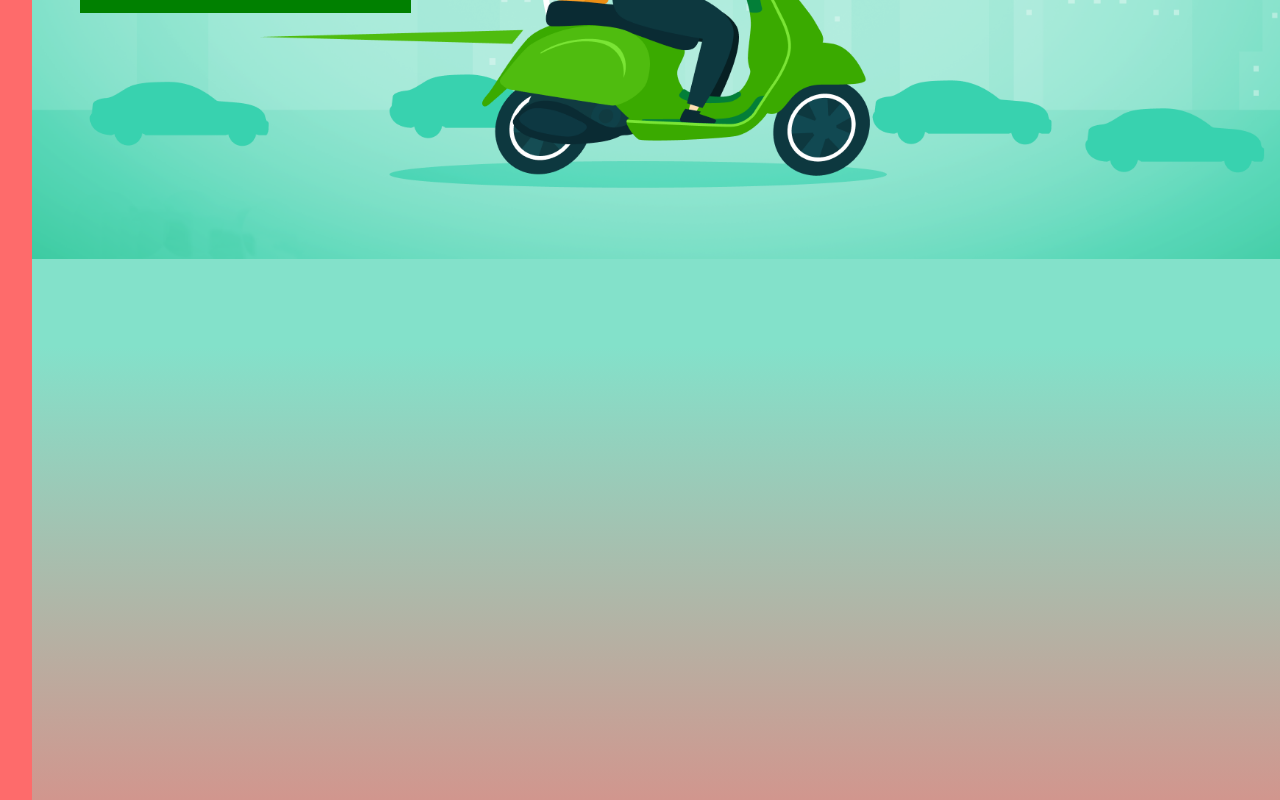
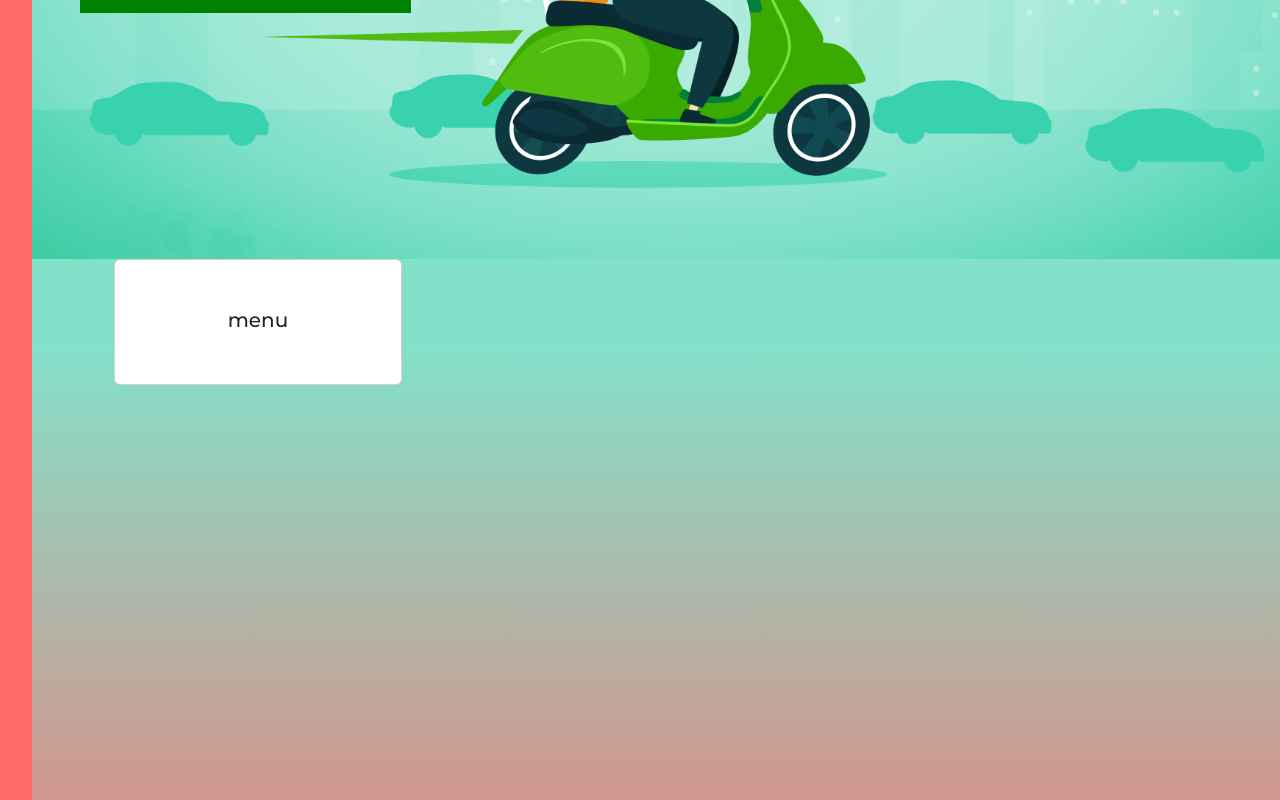
Before and after one commit to AimanFadil/deliveboo_vite, a Vue app: page /restaurants/1 in a window 1280 px wide. Shown: the top 800 px of the page. Built offline with nearby package versions, Linux system fonts and the light colour scheme; no server answers.

Commit message:
link and route

```diff
--- a/src/pages/HomeApp.vue
+++ b/src/pages/HomeApp.vue
@@ -72,7 +72,8 @@ export default {
     <div class="row">
         <div class="col-12 text-center  my-3"><h3 >Ristoranti:</h3></div>
         <div class="col-12" v-for="(restaurant, index) in SelectedRestaurants">
-            NOME ATTIVITA':{{ restaurant.business_name }} <br>
+            <router-link :to="{ name: 'single-restaurant', params: {id: restaurant.id} }" class="text-danger">
+            NOME ATTIVITA':{{ restaurant.business_name }}</router-link> <br>
             <div><span v-for="(type, index) in restaurant.typologies"> {{type.name+' '}} </span> </div>
             INDIRIZZO :{{ restaurant.address }} <br>
 
@@ -80,9 +81,9 @@ export default {
         </div>
     </div>
 </div>
+
 </template>
 
 <style lang="scss" scoped>
 @use '../styles/generals.scss' as*;
-
 </style>
--- /dev/null
+++ b/src/pages/SingleRestaurant.vue
@@ -0,0 +1,44 @@
+<script>
+import { store } from '../store.js';
+import axios from 'axios';
+
+export default {
+    data() {
+        return {
+            store,
+            restaurant: [],
+
+        }
+    },
+    created() {
+        this.GetResData()
+
+    },
+    methods: {
+        GetResData() {
+            axios.get(`${this.store.Url}/restaurant/${this.$route.params.id}`).then((response) => {
+                this.restaurant = response.data.results;
+
+            })
+        },
+
+    }
+}
+</script>
+<template lang="">
+        <div class="container" >
+            <div class="row ">
+               <div class="col-12">
+                    <div class="card" style="width: 18rem;">
+                        <div class="card-body">
+                        <h5 class="card-title">menu</h5>
+                        <h6 class="card-subtitle mb-2 text-body-secondary">{{ restaurant.business_name }}</h6>
+                        <h6 class="card-subtitle mb-2 text-body-secondary">{{ restaurant.address }}</h6>
+
+                        </div>
+                    </div>
+               </div>
+            </div>
+        </div>
+</template>
+<style lang="scss" scoped></style>
--- a/src/router.js
+++ b/src/router.js
@@ -1,5 +1,6 @@
 import { createRouter, createWebHistory } from 'vue-router';
 import HomeApp from './pages/HomeApp.vue';
+import SingleRestaurant from './pages/SingleRestaurant.vue';
 
 
 const router = createRouter({
@@ -10,7 +11,11 @@ const router = createRouter({
             name: 'home',
             component: HomeApp,
         },
-
+        {
+            path: '/restaurants/:id',
+            name: 'single-restaurant',
+            component: SingleRestaurant
+        },
 
     ]
 });
```
